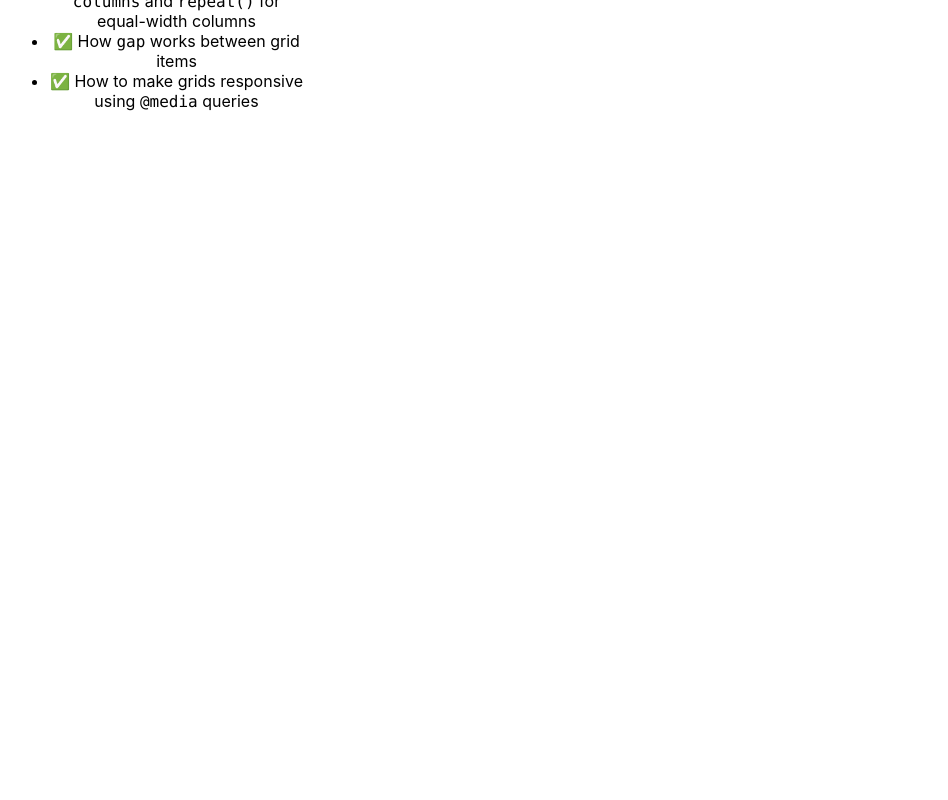
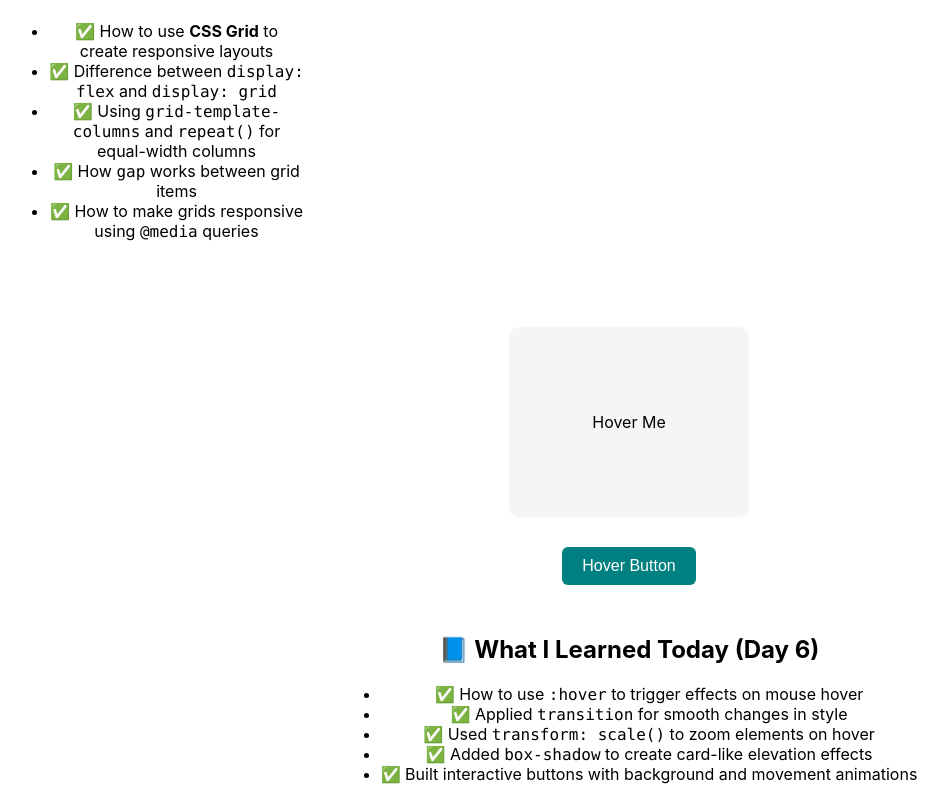
Before and after one commit to Kajal886/My_CSS_JOURNEY, a React (Create React App) app: page / in a window 1280 px wide. Shown: the part 1461-2261 px from the top of the page, without its empty margins (11-959 px from the left). Before the commit the page ends 1608 px from the top, so only its background shows below. Built offline with nearby package versions, Linux system fonts and the light colour scheme.

Commit message:
Add Day 6 hover effects and transitions

```diff
--- a/src/App.js
+++ b/src/App.js
@@ -5,6 +5,7 @@ import Day2 from './components/Day2';
 import Day3 from './components/Day3';
 import Day4 from './components/Day4';
 import Day5 from './components/Day5';
+import Day6 from './components/Day6';
 function App() {
   return (
     <div className="App">
@@ -13,6 +14,7 @@ function App() {
       <Day3/>
       <Day4/>
       <Day5/>
+      <Day6/>
     </div>
   );
 }
--- /dev/null
+++ b/src/components/Day6.css
@@ -0,0 +1,41 @@
+.day6-container {
+    display: flex;
+    flex-direction: column;
+    align-items: center;
+    gap: 30px;
+    margin-top: 50px;
+  }
+
+  .card {
+    width: 200px;
+    height: 150px;
+    background-color: #f5f5f5;
+    border-radius: 10px;
+    box-shadow: 0 0 0 rgba(0, 0, 0, 0);
+    display: flex;
+    align-items: center;
+    justify-content: center;
+    transition: all 0.3s ease;
+  }
+
+  .card:hover {
+    background-color: #e0f7fa;
+    transform: scale(1.05);
+    box-shadow: 0 8px 16px rgba(0, 0, 0, 0.2);
+  }
+
+  .hover-button {
+    padding: 10px 20px;
+    font-size: 16px;
+    background-color: teal;
+    color: white;
+    border: none;
+    border-radius: 6px;
+    cursor: pointer;
+    transition: background-color 0.3s ease, transform 0.3s ease;
+  }
+
+  .hover-button:hover {
+    background-color: #004d40;
+    transform: translateY(-3px);
+  }
--- /dev/null
+++ b/src/components/Day6.js
@@ -0,0 +1,23 @@
+import './Day6.css';
+
+function Day6() {
+  return (
+    <div className="day6-container">
+      <div className="card">Hover Me</div>
+      <button className="hover-button">Hover Button</button>
+
+      <div className="what-i-learned">
+        <h2>📘 What I Learned Today (Day 6)</h2>
+        <ul>
+          <li>✅ How to use <code>:hover</code> to trigger effects on mouse hover</li>
+          <li>✅ Applied <code>transition</code> for smooth changes in style</li>
+          <li>✅ Used <code>transform: scale()</code> to zoom elements on hover</li>
+          <li>✅ Added <code>box-shadow</code> to create card-like elevation effects</li>
+          <li>✅ Built interactive buttons with background and movement animations</li>
+        </ul>
+      </div>
+    </div>
+  );
+}
+
+export default Day6;
```
